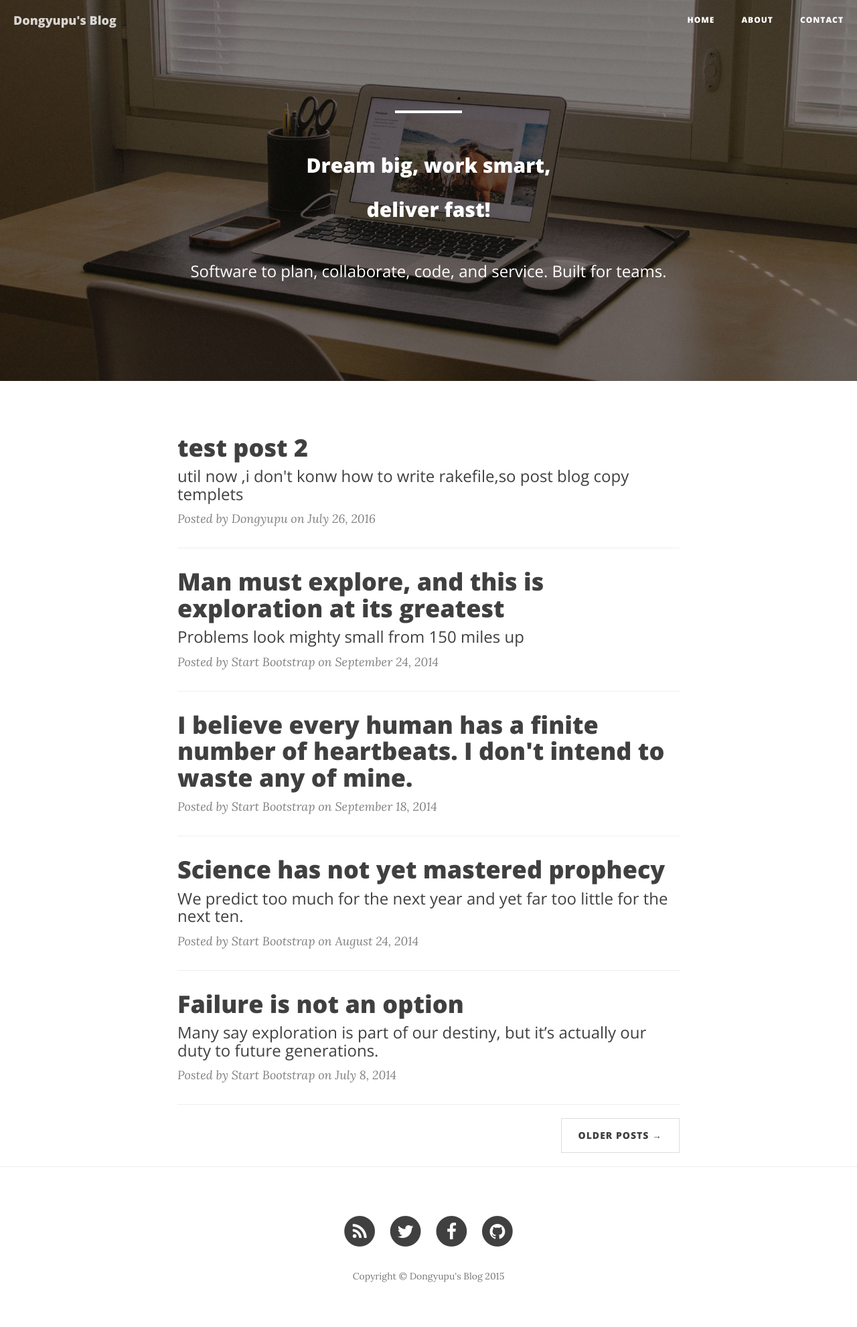
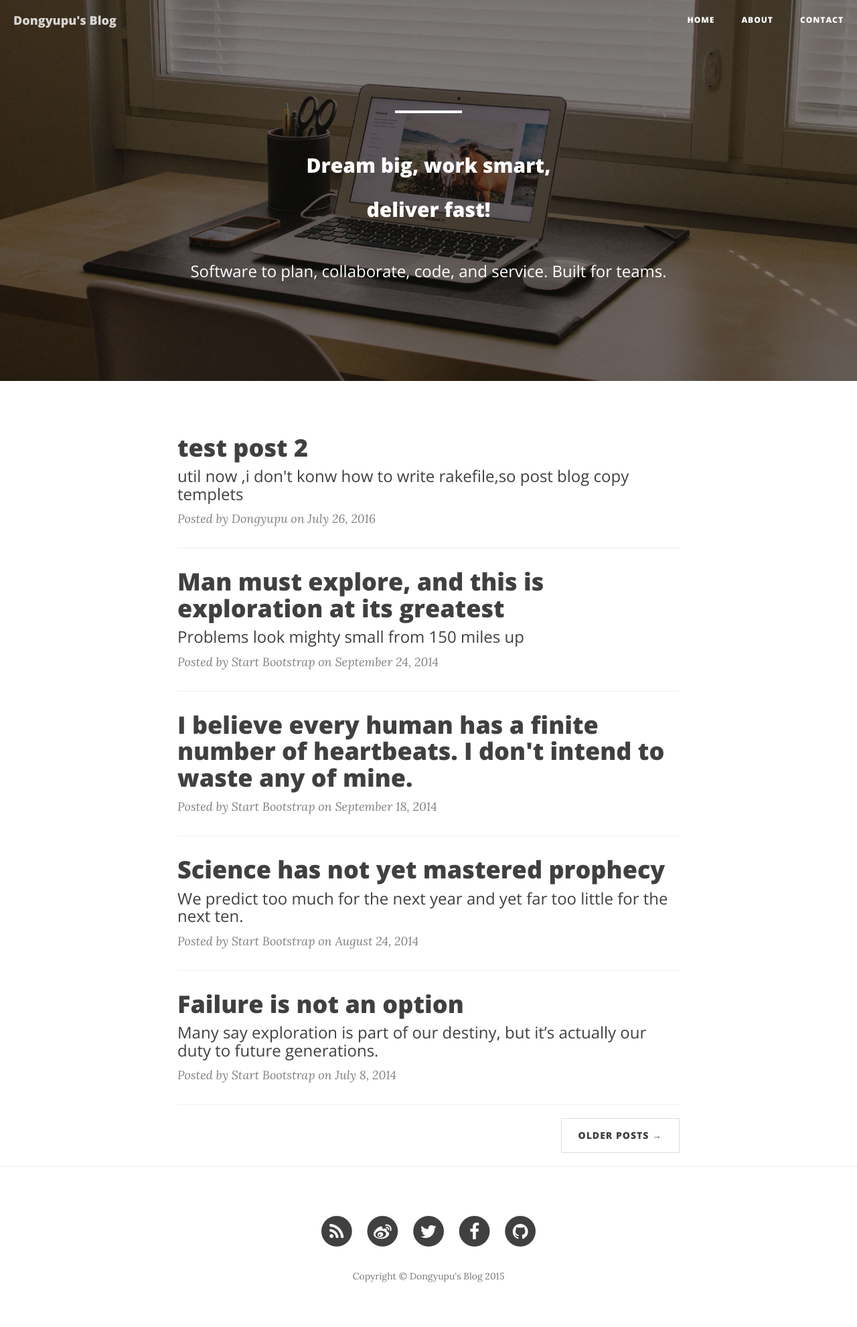
Before and after one commit to dongyupu/colorfulcity, a Jekyll site: the page built from index.html, in a window 1280 px wide. Shown: the whole page at 67% size. Built offline with Jekyll 4.4.1, drawn with Linux system fonts in a browser that asks for light colours; nearby versions of some CDN libraries; the list of posts is cut into pages by our own code.

Commit message:
add weibo link

```diff
--- a/_config.yml
+++ b/_config.yml
@@ -8,6 +8,8 @@
 twitter_username: 741375879
 github_username:  dongyupu
 facebook_username:  dong.yupu.7
+weibo_username: dongyupu1988
+#zhihu_username: dongyupy
 
 # Build settings
 markdown: kramdown
--- a/_includes/footer.html
+++ b/_includes/footer.html
@@ -12,6 +12,28 @@
                             </span>
                         </a>
                     </li>
+					<!-- add Weibo, Zhihu & weibo , add target = "_blank" to <a> by dongyupu -->
+
+                    {% if site.zhihu_username %}
+                    <li>
+                        <a target="_blank" href="https://www.zhihu.com/people/{{ site.zhihu_username }}">
+                            <span class="fa-stack fa-lg">
+                                <i class="fa fa-circle fa-stack-2x"></i>
+                                <i class="fa  fa-stack-1x fa-inverse">知</i>
+                            </span>
+                        </a>
+                    </li>
+                    {% endif %}
+                    {% if site.weibo_username %}
+                    <li>
+                        <a target="_blank" href="http://weibo.com/{{ site.weibo_username }}">
+                            <span class="fa-stack fa-lg">
+                                <i class="fa fa-circle fa-stack-2x"></i>
+                                <i class="fa fa-weibo fa-stack-1x fa-inverse"></i>
+                            </span>
+                        </a>
+                    </li>
+                    {% endif %}
                     {% if site.twitter_username %}
                     <li>
                         <a href="https://twitter.com/{{ site.twitter_username }}">
```
